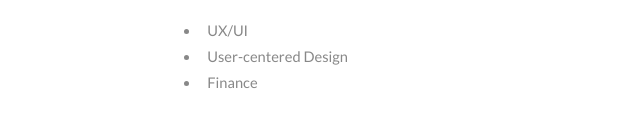
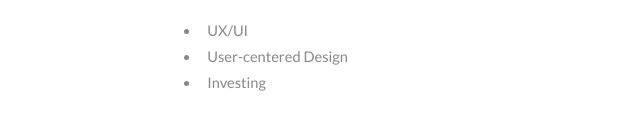
Before and after one commit to khanh-armstrong/kphan1990.github.io, a plain HTML site: page index.html in a window 1280 px wide. Shown: the part 1012-1142 px from the top of the page, 0-640 px from the left. Drawn offline with Linux system fonts and the light colour scheme.

Commit message:
Updated index.html
Changed "Finance" to "Investing"

```diff
--- a/index.html
+++ b/index.html
@@ -95,7 +95,7 @@
 							<ul>
 								<li>UX/UI</li>
 								<li>User-centered Design</li>
-								<li>Finance</li>
+								<li>Investing</li>
 
 							</ul>
 						</div>
```
